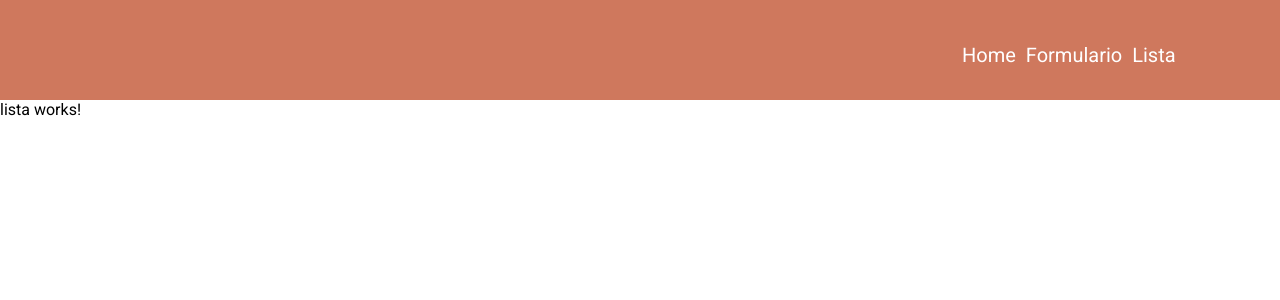
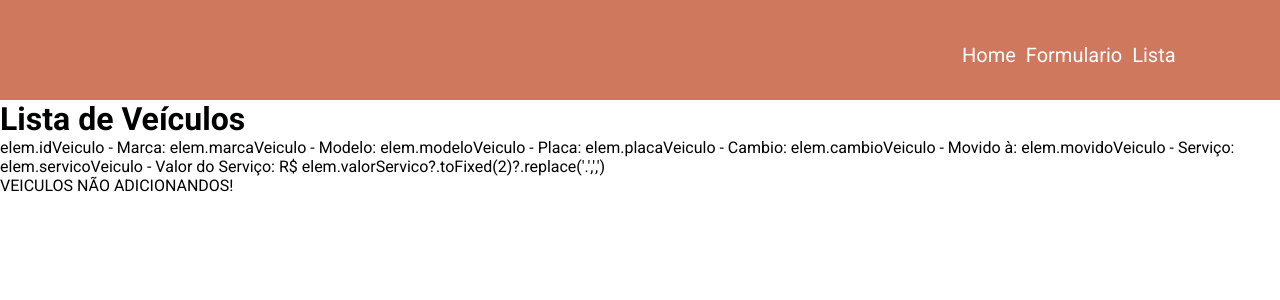
Before and after one commit to LucasAl03/crud_veiculos_e_servicos, an Angular app: page /lista in a window 1280 px wide. Shown: the top 300 px of the page. Built offline with nearby package versions, Linux system fonts and the light colour scheme.

Commit message:
adicionado a lista

```diff
--- a/src/app/component/lista/lista.html
+++ b/src/app/component/lista/lista.html
@@ -1 +1,9 @@
-<p>lista works!</p>
+<div id="div-lista">
+    <h1>Lista de Veículos</h1>
+    <div id="div-veiculos">
+            <div class="div-veiculo"> elem.idVeiculo - Marca: elem.marcaVeiculo - Modelo: elem.modeloVeiculo - Placa: elem.placaVeiculo - Cambio: elem.cambioVeiculo - Movido à: elem.movidoVeiculo - Serviço: elem.servicoVeiculo - Valor do Serviço: R$ elem.valorServico?.toFixed(2)?.replace('.',',') </div>
+
+                <div class="div-veiculo"> VEICULOS NÃO ADICIONANDOS! </div>
+
+    </div>
+</div>
```
